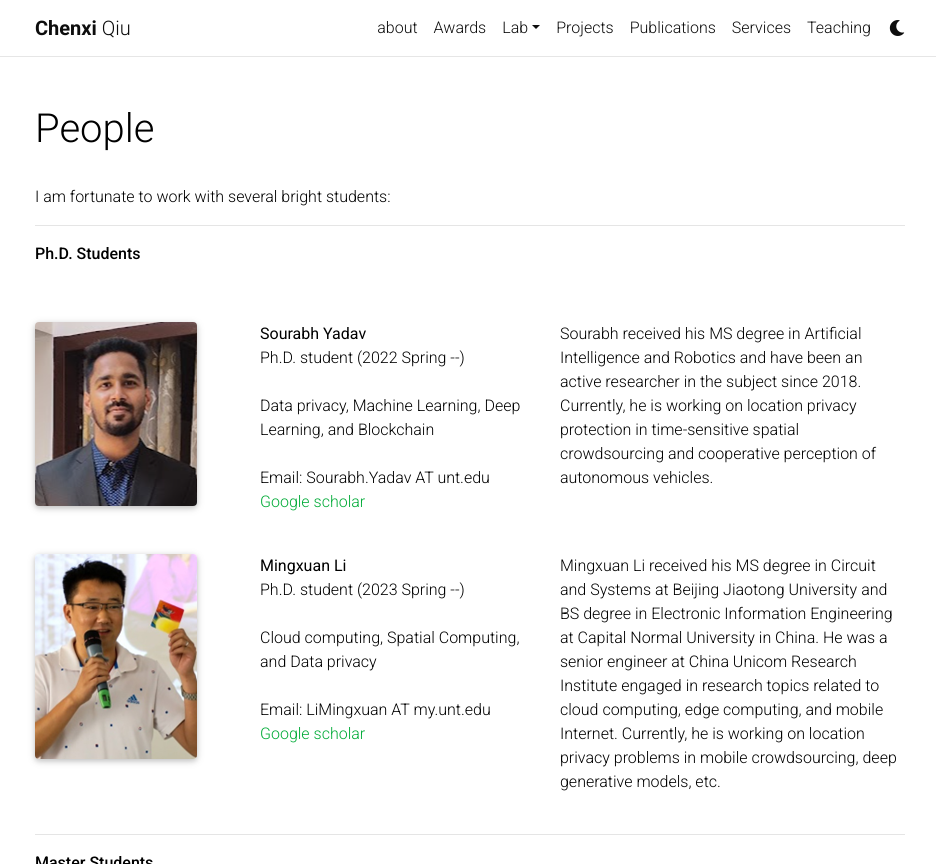
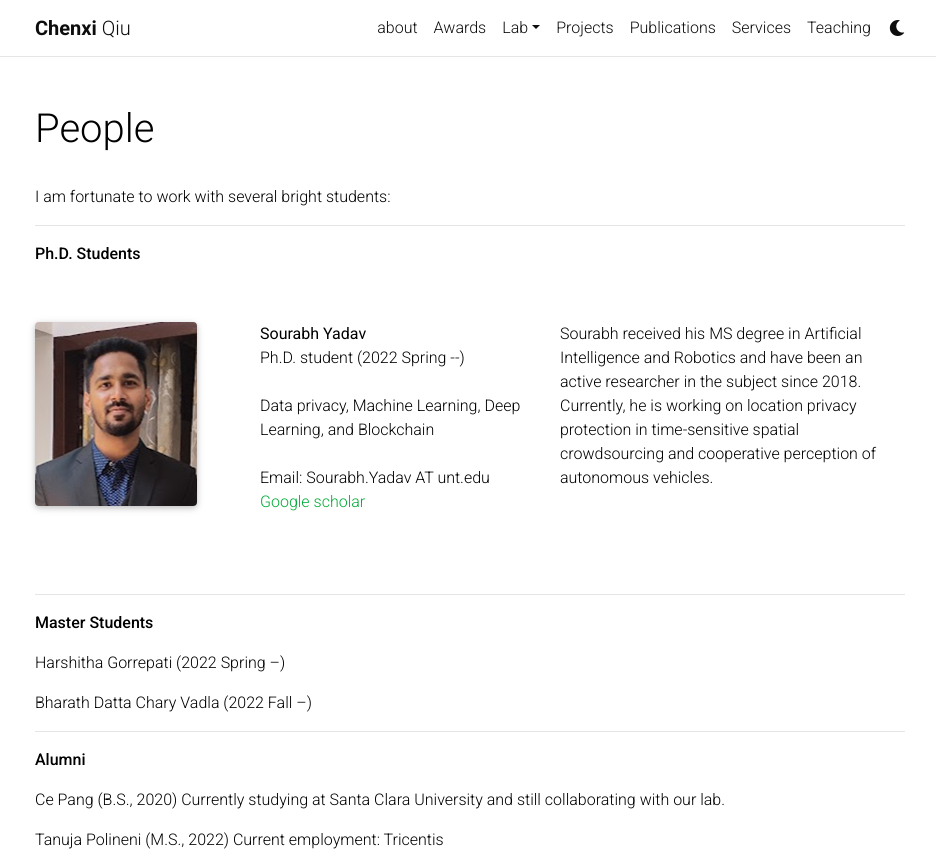
Before and after one commit to chenxiunt/chenxiunt.github.io, a Jekyll site: the page built from _pages/people.md, in a window 1280 px wide and 900 px high, cut to the strip 0-864 px from the top of the window. Shown: the whole strip, without its empty margins (170-1106 px from the left). Built offline with Jekyll 4.4.1, drawn with Linux system fonts in a browser that asks for light colours; comment, search, counter and statistics services are not loaded; a style sheet for code colours, icons or effects is not loaded.

Commit message:
Update people.md

```diff
--- a/_pages/people.md
+++ b/_pages/people.md
@@ -32,23 +32,6 @@ I am fortunate to work with several bright students:
 </div>
 <br>
 
-<div class="row justify-content-md-center">
-    <div class="col-sm-3">
-        <img class="img-fluid rounded z-depth-1" src="{{ '/assets/img/people/Mingxuan.jpg' | relative_url }}" alt="" title="Mingxuan Li"/>
-    </div>
-    <div class="col-sm-4">
-        <b>Mingxuan Li</b> <br>
-        Ph.D. student (2023 Spring --) <br><br>
-        Cloud computing, Spatial Computing, and Data privacy<br><br>
-        Email: LiMingxuan AT my.unt.edu <br>
-        <a href="https://scholar.google.com/citations?user=3cG4lEEAAAAJ&hl=zh-CN&authuser=2">Google scholar</a>
-    </div>
-    <div class="col-sm-5">
-        Mingxuan Li received his MS degree in Circuit and Systems at Beijing Jiaotong University and BS degree in Electronic Information Engineering at Capital Normal University in China. He was a senior engineer at China Unicom Research Institute engaged in research topics related to cloud computing, edge computing, and mobile Internet. Currently, he is working on location privacy problems in mobile crowdsourcing, deep generative models, etc.
-    </div>
-</div>
-
-
 <br clear="left"/>
 
 
```
